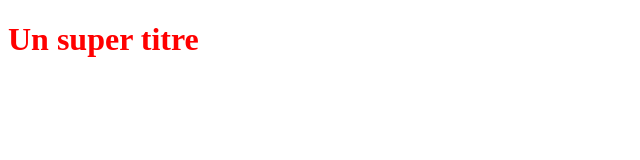
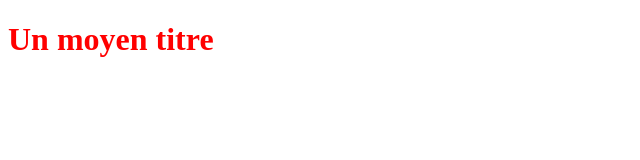
Before and after one commit to mzennaki/OpenclassroomsProject, a plain HTML site: page index.html in a window 1280 px wide. Shown: the full height of the page, 0-640 px from the left. Drawn offline with Linux system fonts and the light colour scheme.

Commit message:
Modification du titre H1

```diff
--- a/index.html
+++ b/index.html
@@ -5,6 +5,6 @@
    <link rel="stylesheet" type="text/css" href="styles.css">
 </head>
 <body>
-   <h1>Un super titre</h1>
+   <h1>Un moyen titre</h1>
 </body>
 </html>
```
